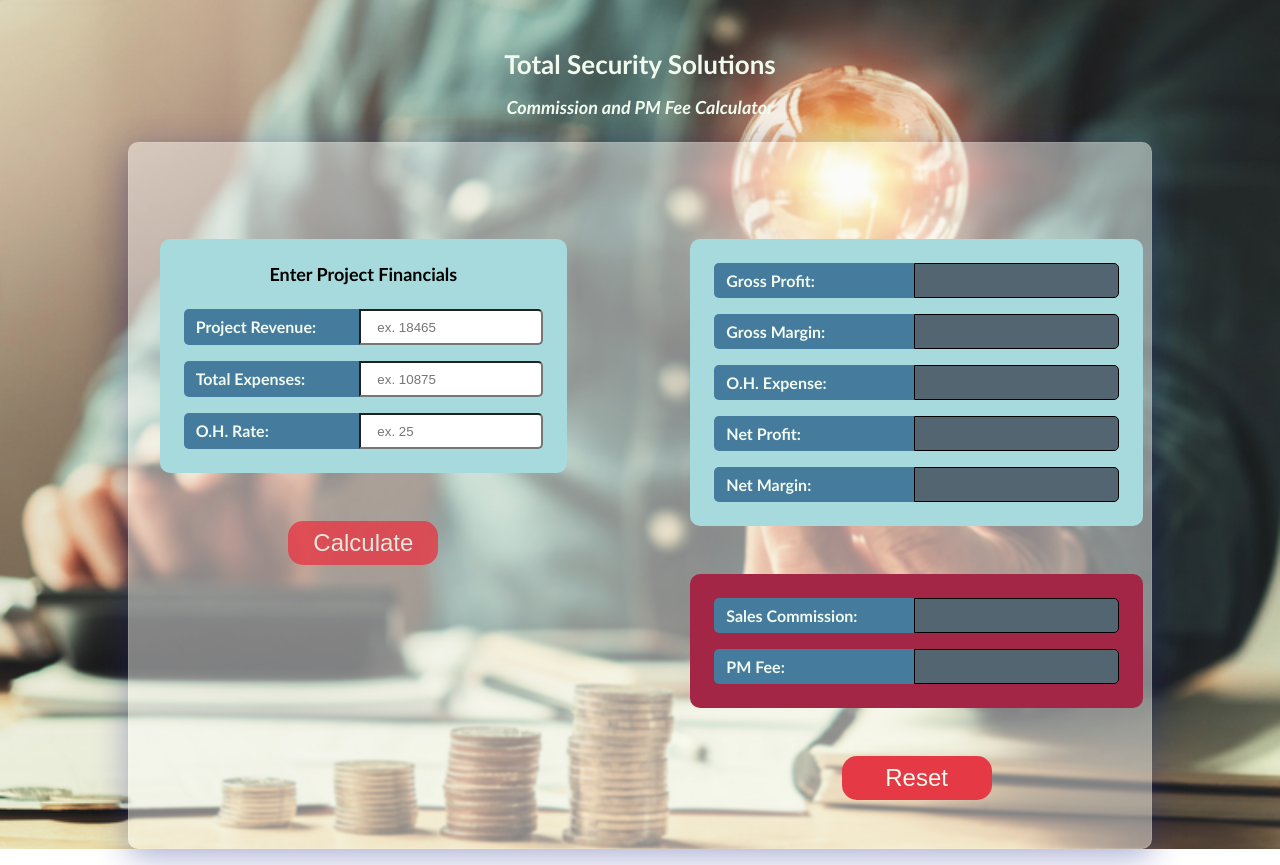
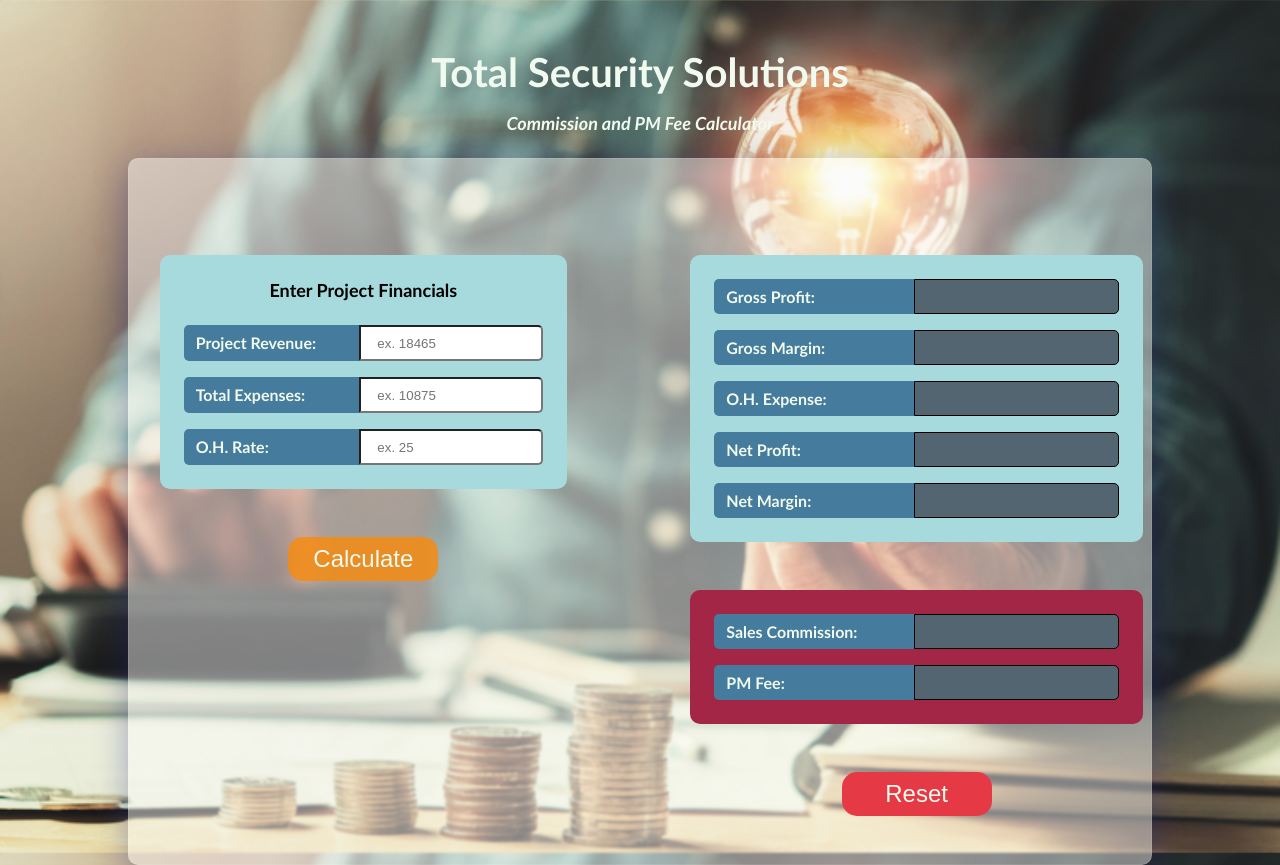
Before and after one commit to Slyssy/commission_pmFees, a plain HTML site: page index.html in a window 1280 px wide. In both pictures the pointer is over the button "Calculate". Drawn offline with Linux system fonts and the light colour scheme.

Commit message:
Increased page title font size to 40px on desktop version.

```diff
--- a/style.css
+++ b/style.css
@@ -55,7 +55,7 @@ body {
 }
 
 .calc-box {
-  background-color: rgb(167, 218, 220);
+  background-color: #a7dadc;
   width: 90%;
   margin: 3rem auto;
   padding: 1.5rem;
@@ -109,8 +109,8 @@ button {
 }
 
 button:hover {
-  opacity: 0.8;
-  transition: 0.2s ease-in;
+  background-color: #f88b0fd2;
+  transition: 0.2s ease;
   cursor: pointer;
 }
 
@@ -251,6 +251,10 @@ button:hover {
     background-size: cover;
   }
 
+  .page-title {
+    font-size: 40px;
+  }
+
   .page-container {
     display: flex;
     width: 80%;
```
